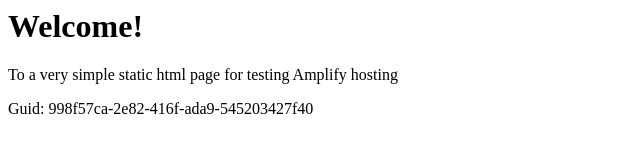
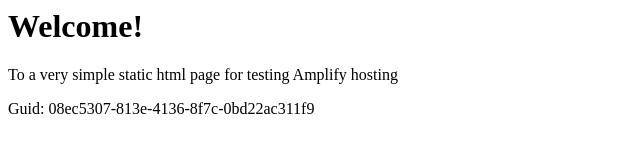
Before and after one commit to aws-aemilia-sin/Github-PR-Commit-Integration-Test-DoNotTouch-GitHubWebhookPushCanaryTest-v1-prod-ap-southeast-1, a website: page src/index.html in a window 1280 px wide. Shown: the full height of the page, 0-640 px from the left. Drawn offline with Linux system fonts and the light colour scheme.

Commit message:
commit from integ tests

```diff
--- a/src/index.html
+++ b/src/index.html
@@ -12,6 +12,6 @@
 <body>
     <h1>Welcome!</h1>
     <p>To a very simple static html page for testing Amplify hosting</p>
-    <p>Guid: 998f57ca-2e82-416f-ada9-545203427f40</p></body>
+    <p>Guid: 08ec5307-813e-4136-8f7c-0bd22ac311f9</p></body>
 
 </html>
```
